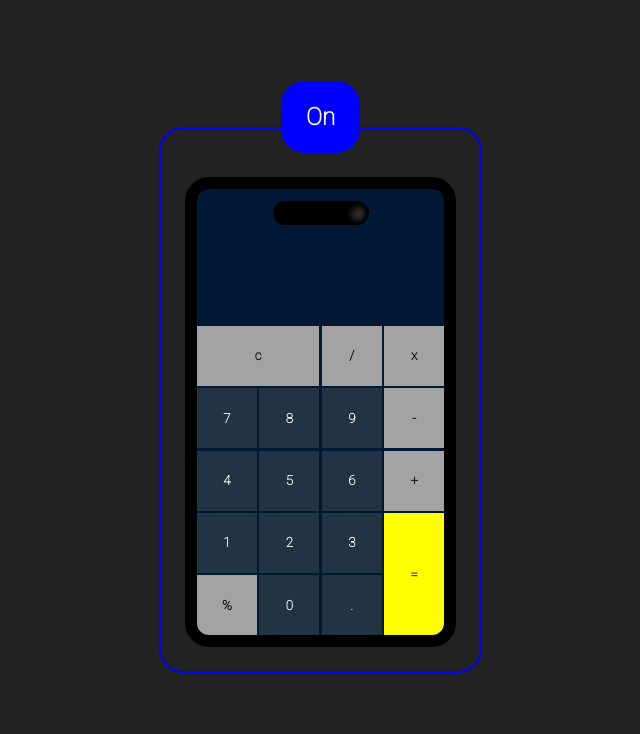
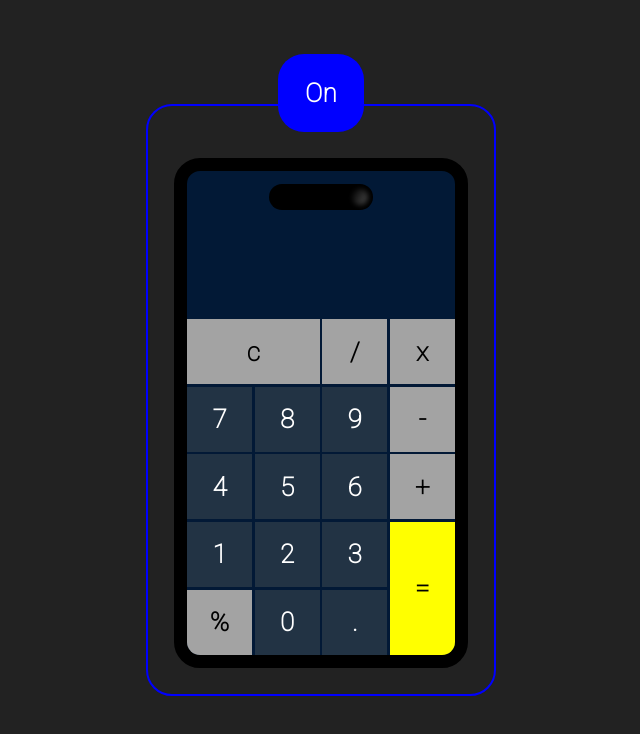
Before and after one commit to Oualid-CHAOUATI/react-calculator, a React (Vite) app: page / in a window 1280 px wide. Shown: the top 734 px of the page, without its empty margins (319-959 px from the left). Built offline with nearby package versions, Linux system fonts and the light colour scheme.

Commit message:
enhance style*

```diff
--- a/src/App.scss
+++ b/src/App.scss
@@ -5,7 +5,7 @@
 @import url("https://fonts.googleapis.com/css2?family=Roboto:wght@100&display=swap");
 body {
   background-color: #222;
-  font-size: 24px;
+  font-size: 26px;
   color: #fff;
   min-height: 100vh;
   display: grid;
@@ -35,7 +35,7 @@ body {
   }
 }
 .wrapper {
-  $size: 60px;
+  $size: 2.5em;
   display: grid;
   grid-template-columns: repeat(4, #{$size});
   grid-template-rows: 1em $size $size $size $size $size $size;
@@ -62,6 +62,7 @@ button {
   background-color: #223344;
   color: inherit;
   font-family: inherit;
+  font-size: inherit;
   font-weight: bold;
   /* font-size: 0.8em; */
 }
```
